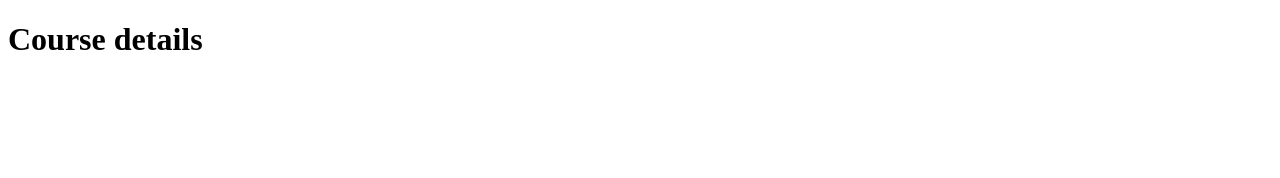
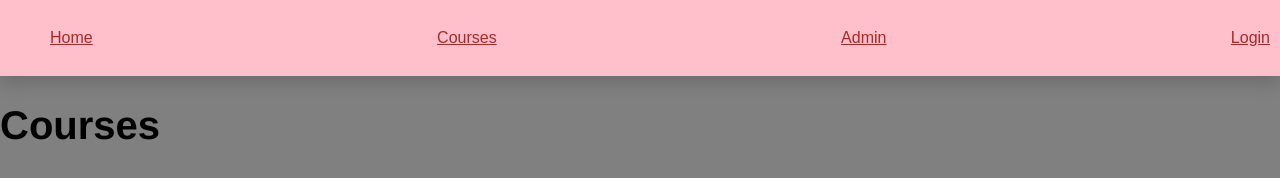
Before and after one commit to Tquillity/JavaScript_ii1, a website: page courses.html in a window 1280 px wide. Drawn offline with Linux system fonts and the light colour scheme.

Commit message:
header: added global header dynamicly with Javascript

```diff
--- a/courses-details.html
+++ b/courses.html
@@ -4,10 +4,15 @@
     <meta charset="UTF-8">
     <meta name="viewport" content="width=device-width, initial-scale=1.0">
     <title>course details</title>
+
+    <link rel="stylesheet" href="./css/style.css">
+
+    <script type="module" src="./js/courses.js"></script>
 </head>
 <body>
+    <header id="header-nav-placeholder"> test 1</header>
 
-    <h1>Course details</h1>
+    <h1>Courses</h1>
 
 </body>
 </html>
--- /dev/null
+++ b/css/sections/_header.scss
@@ -0,0 +1,15 @@
+header {
+    background-color: pink;
+    color: brown;
+    padding: pxToRem(10);
+    text-align: center;
+    margin-bottom: pxToRem(10);
+    box-shadow: 0 0.5rem 1rem rgba(0, 0, 0, 0.15);
+}
+
+header ul {
+    list-style-type: none;
+    display: flex;
+    justify-content: space-between;
+    align-items: right;
+}
--- a/css/style.scss
+++ b/css/style.scss
@@ -9,7 +9,7 @@
 @import "./abstract/variables.scss";
 @import "./abstract/general.scss";
 
-
+@import "./sections/header.scss";
 @import "./sections/index.scss";
 @import "./sections/admin-index.scss";
 
--- a/js/add-course.js
+++ /dev/null
@@ -1,4 +0,0 @@
-import HttpClient from "./http.js";
-import { convertFormDataToJson } from "./utilities.js";
-
-const form = document.querySelector('#')
--- a/js/course-admin-list.js
+++ b/js/course-admin-list.js
@@ -1,7 +1,11 @@
 import HttpClient from "./http.js";
 import { createCourseList } from "./dom.js";
+import { initHeader } from "./header.js";
 
 const initPage = async() => {
+    // Initiating the header
+    initHeader();
+
     const url = 'http://localhost:3000/courses';
     const http = new HttpClient(url);
 
--- /dev/null
+++ b/js/courses.js
@@ -0,0 +1,14 @@
+import HttpClient from "./http.js";
+import { initHeader } from "./header.js";
+
+const initPage = () => {
+    // Initiating the header
+    initHeader();
+
+    const url = 'http://Localhost:3000/courses';
+    const http = new HttpClient(url);
+
+
+}
+
+document.addEventListener('DOMContentLoaded', initPage);
--- a/js/edit-course.js
+++ b/js/edit-course.js
@@ -1,6 +1,7 @@
 import HttpClient from "./http.js";
 import { convertFormDataToJson } from "./utilities.js";
 import { calculateCourseDays } from "./dateFunction.js";
+import { initHeader } from "./header.js";
 
 const form = document.querySelector('#updateCourseForm');
 const deleteButton = document.querySelector('#deleteButton');
--- a/js/get-courses.js
+++ /dev/null
@@ -1,3 +0,0 @@
-// ==================================================
-// get-courses.js
-// ==================================================
--- /dev/null
+++ b/js/header.js
@@ -0,0 +1,16 @@
+export function initHeader() {
+    const headerNav = `
+    <nav class="headerNav">
+        <ul>
+            <li><a href="index.html">Home</a></li>
+            <li><a href="courses.html">Courses</a></li>
+            <li><a href="admin-index.html">Admin</a></li>
+            <li><a href="login.html">Login</a></li>
+        </ul>
+    </nav>
+`;
+
+    document.getElementById('header-nav-placeholder').innerHTML = headerNav;
+}
+
+document.addEventListener('DOMContentLoaded', initHeader);
```
Also changed, not shown: add-courses.html (deleted, +0 -11 lines), admin-index.html (+1 -3 lines), courses.json (+4 -4 lines), edit-course.html (+1 -4 lines), index.html (+2 -1 lines), css/style.css, 4 other files.
